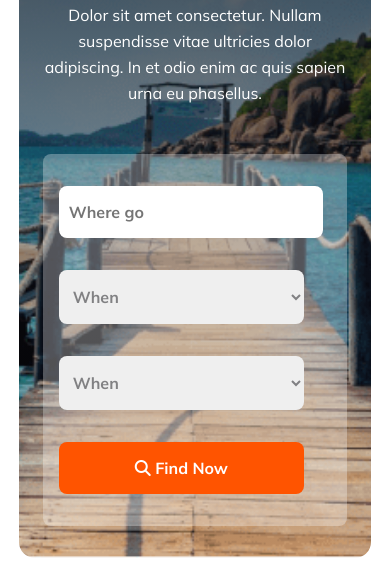
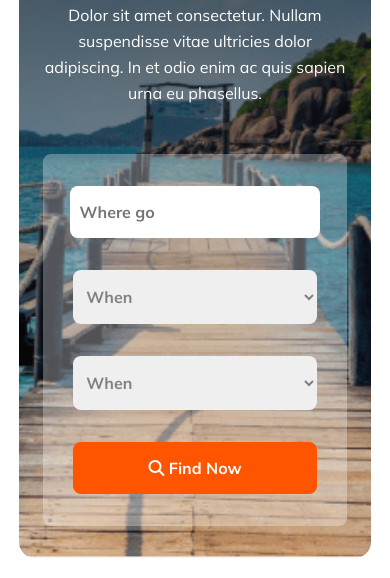
Before and after one commit to mr-codex005/hero-travel, a plain HTML site: page index.html in a window 390 px wide. Shown: the part 421-999 px from the top of the page. Drawn offline with Linux system fonts and the light colour scheme.

Commit message:
responsiv destination section done

```diff
--- a/index.html
+++ b/index.html
@@ -47,7 +47,7 @@
               phasellus.</p>
           </div>
 
-          <div class="input-container">
+          <div class="input-container flex">
 
             <input type="text" name="" placeholder="Where go" id="text-inp">
 
--- a/styles/style.css
+++ b/styles/style.css
@@ -127,6 +127,7 @@ margin-bottom: 1.5rem ;
   background: rgba(255, 255, 255, 0.30);
   padding: 1rem;
   border-radius: 0.5rem;
+  justify-content: space-around;
 }
 
 .input-container input,.input-container select, .input-container button{
@@ -138,7 +139,10 @@ margin-bottom: 1.5rem ;
   font-size: 1rem;
   font-weight: 700;
   padding: 1rem 0.6rem;
-  margin-left: 1  rem;
+}
+
+.input-container input{
+  width: 20%;
 }
 
 .input-container button{
@@ -174,7 +178,8 @@ margin-bottom: 1.5rem ;
 
 
   .input-container{
-    margin: o auto;
+    flex-direction: column;
+    justify-content: center;
   }
   .destination .container{
     padding: 2rem 1.5rem;
@@ -184,5 +189,8 @@ margin-bottom: 1.5rem ;
     width: 90%;
     margin: 1rem auto;
   }
+  .input-container input{
+    width: 85%;
+  }
 
 }
```
